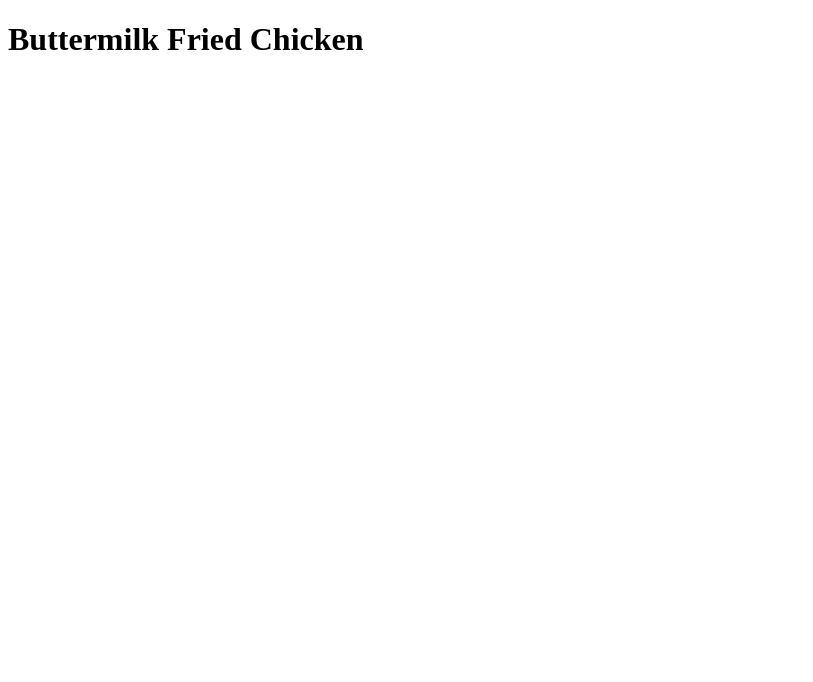
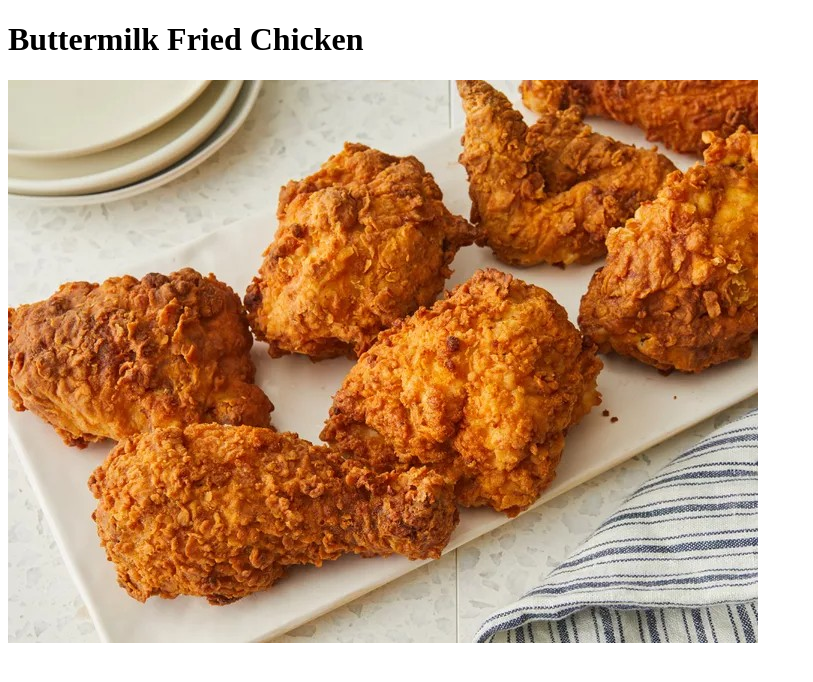
Before and after one commit to mthokozisisipho/odin-recipes, a plain HTML site: page recipes/buttermilk-fried-chicken.html in a window 1280 px wide. Shown: the whole page, without its empty margins (0-813 px from the left). Drawn offline with Linux system fonts and the light colour scheme.

Commit message:
Add new image for buttermilk-fried-chicken.html webpage and reference it

```diff
--- a/recipes/buttermilk-fried-chicken.html
+++ b/recipes/buttermilk-fried-chicken.html
@@ -7,5 +7,6 @@
 
     <body>
         <h1>Buttermilk Fried Chicken</h1>
+        <img src="../images/buttermilk-fried-chicken.jpg" alt="A picture of buttermilk fried chicken">
     </body>
 </html>
```
Also changed, not shown: images/buttermilk-fried-chicken.jpg (added).
